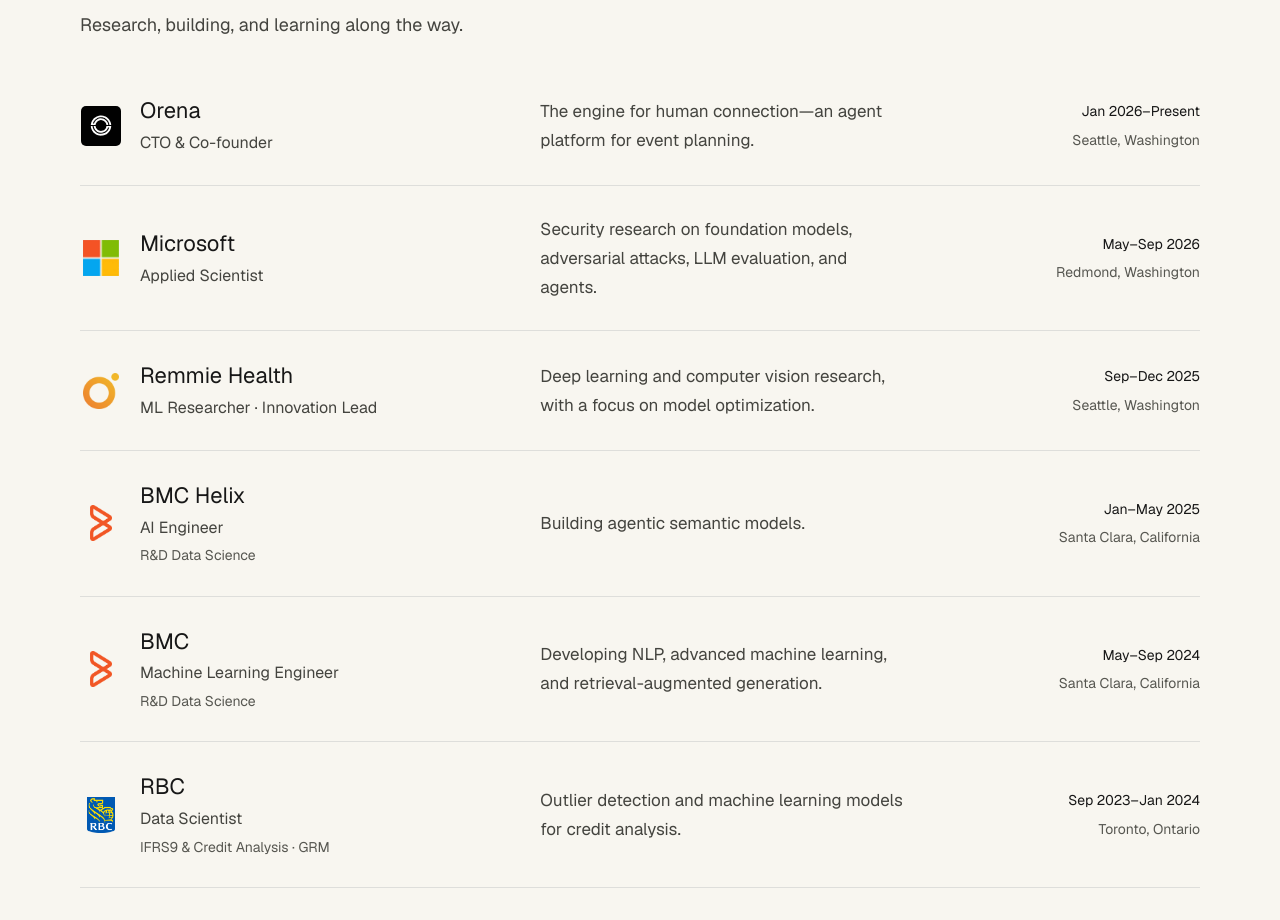
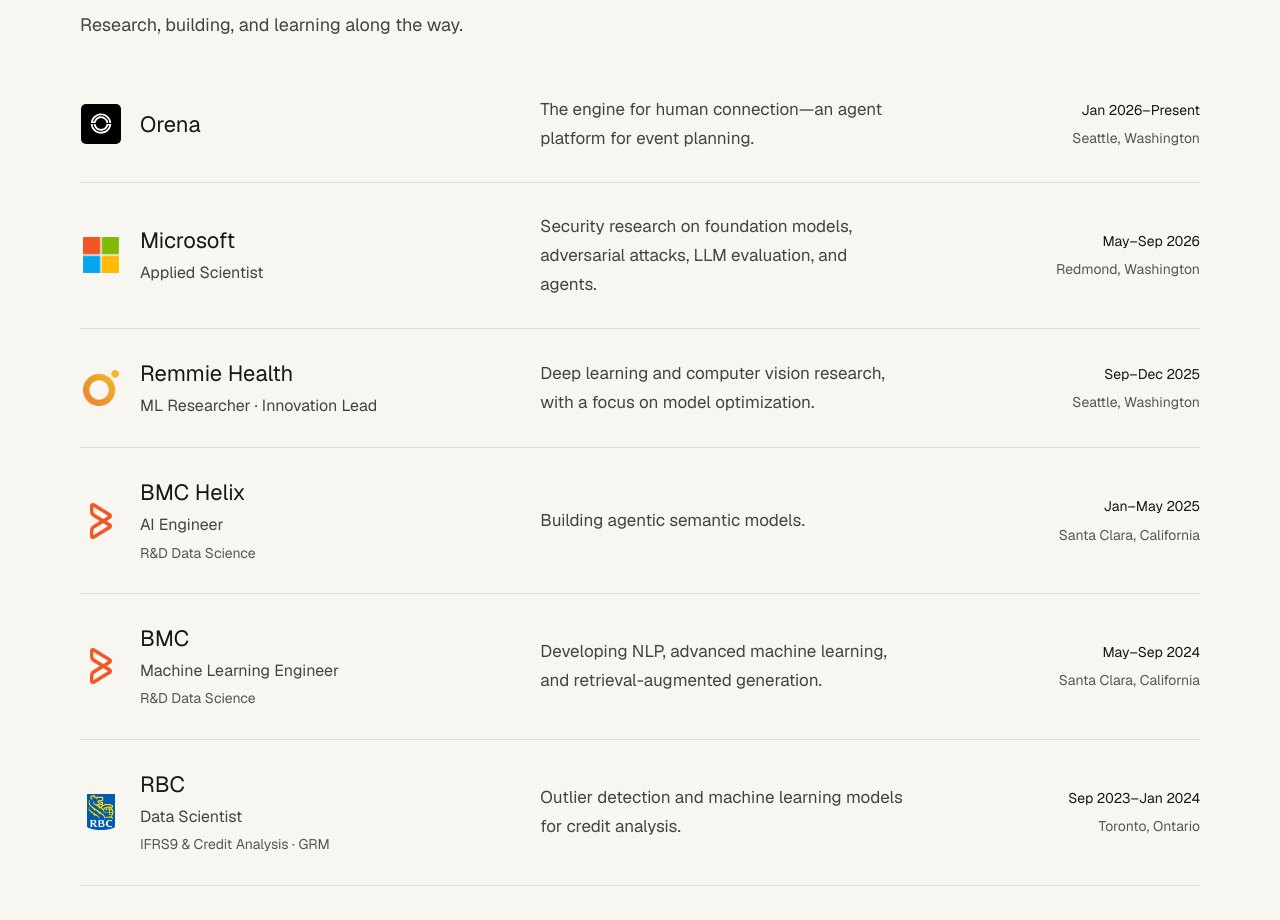
Before and after one commit to shvhmeer786/Portfolio, a Next.js app: page / in a window 1280 px wide. Shown: the part 981-1901 px from the top of the page. Built offline with nearby package versions, Linux system fonts and the light colour scheme; no server answers.

Commit message:
Remove role subtitle from Orena experience entry

```diff
--- a/src/app/page.tsx
+++ b/src/app/page.tsx
@@ -30,7 +30,7 @@
               </a>
               <div className="experience-info">
                 <h3><a className="experience-company-link" href={entry.href} target="_blank" rel="noopener noreferrer">{entry.organization}</a></h3>
-                <p>{entry.title}</p>
+                {entry.slug !== 'orena' && <p>{entry.title}</p>}
                 {entry.team && <span className="experience-team">{entry.team}</span>}
               </div>
             </div>
```
